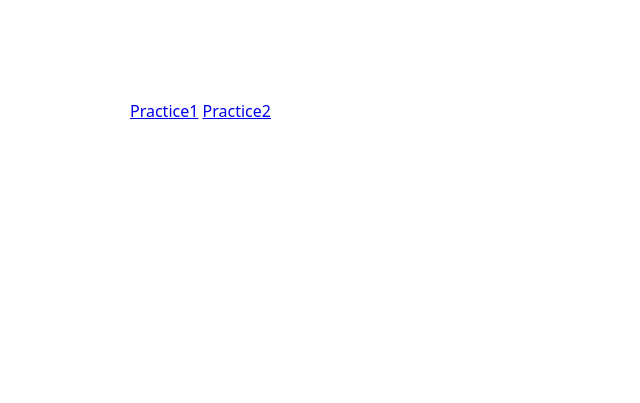
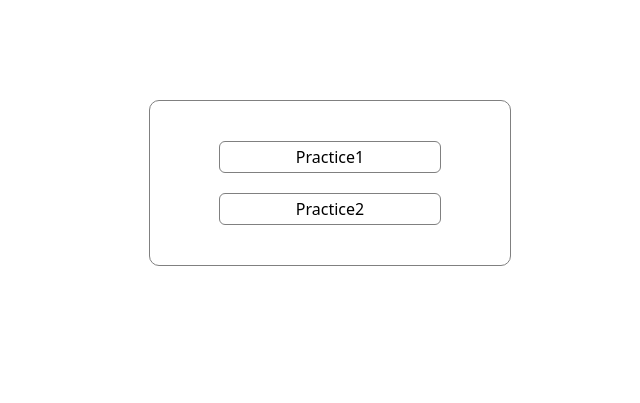
Before and after one commit to anuragpradhan20/CSS, a plain HTML site: page CSS Position Solution/index.html in a window 1280 px wide. Shown: the whole page, without its empty margins (310-950 px from the left). Drawn offline with Linux system fonts and the light colour scheme.

Commit message:
style.css added

```diff
--- a/CSS Position Solution/style.css
+++ b/CSS Position Solution/style.css
@@ -6,8 +6,25 @@ body{
 
 }
 .box{
-    width: 400px;
-    height: 300px;
+    width: 300px;
+    padding:30px;
     margin:100px auto;
-
+    border:1px solid grey;
+    border-radius: 10px;
+    text-align: center;
 }
+a{
+    text-decoration: none;
+    font-weight: 500;
+    border-radius: 6px;
+    font-size: medium;
+    border: 1px solid grey;
+    padding: 4px 10px;
+    display: inline-block;
+    width:200px;
+    margin: 10px;
+    color: black;
+}
+a:hover{
+    background-color: lightgray;
+}
```
